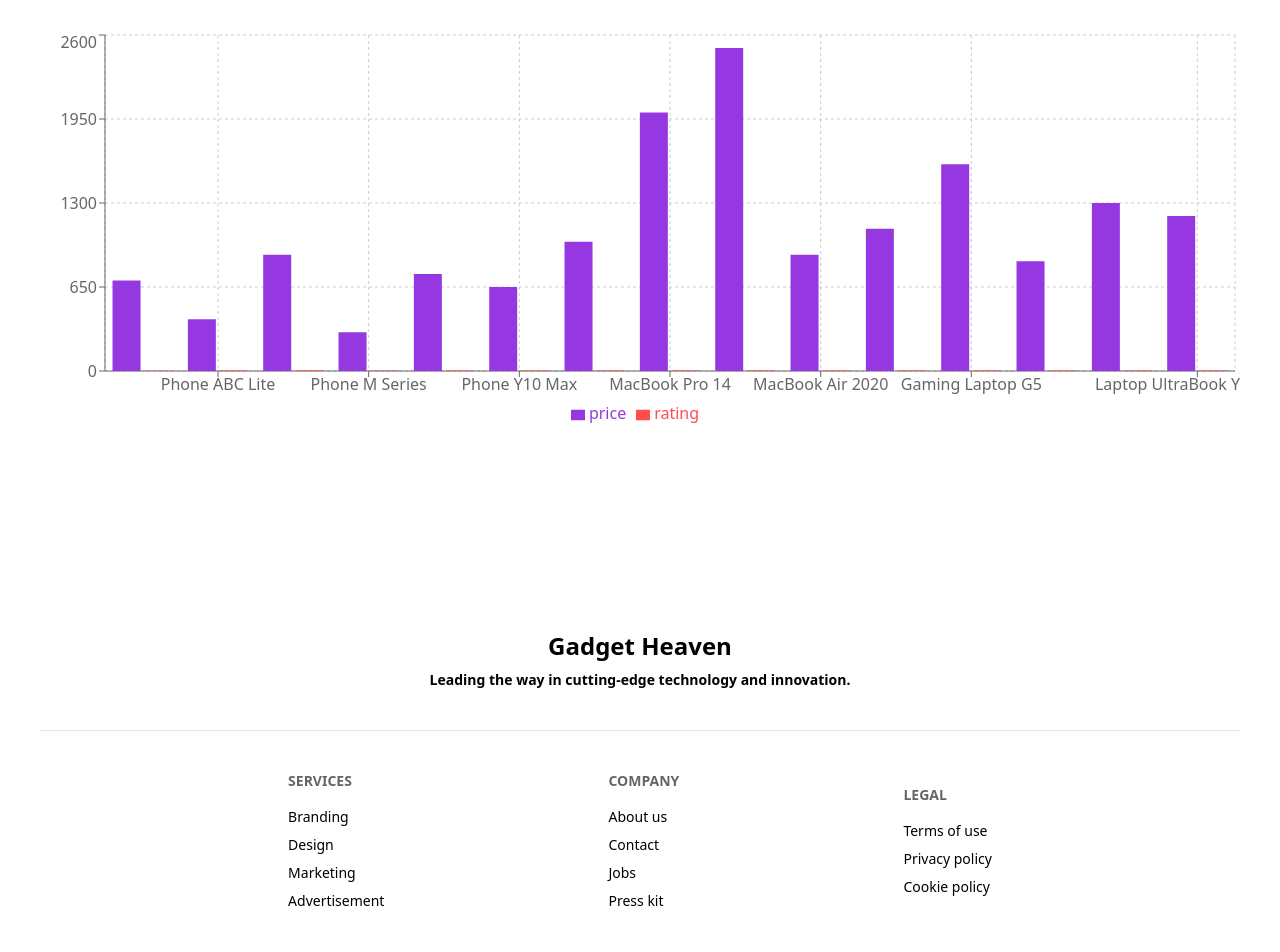
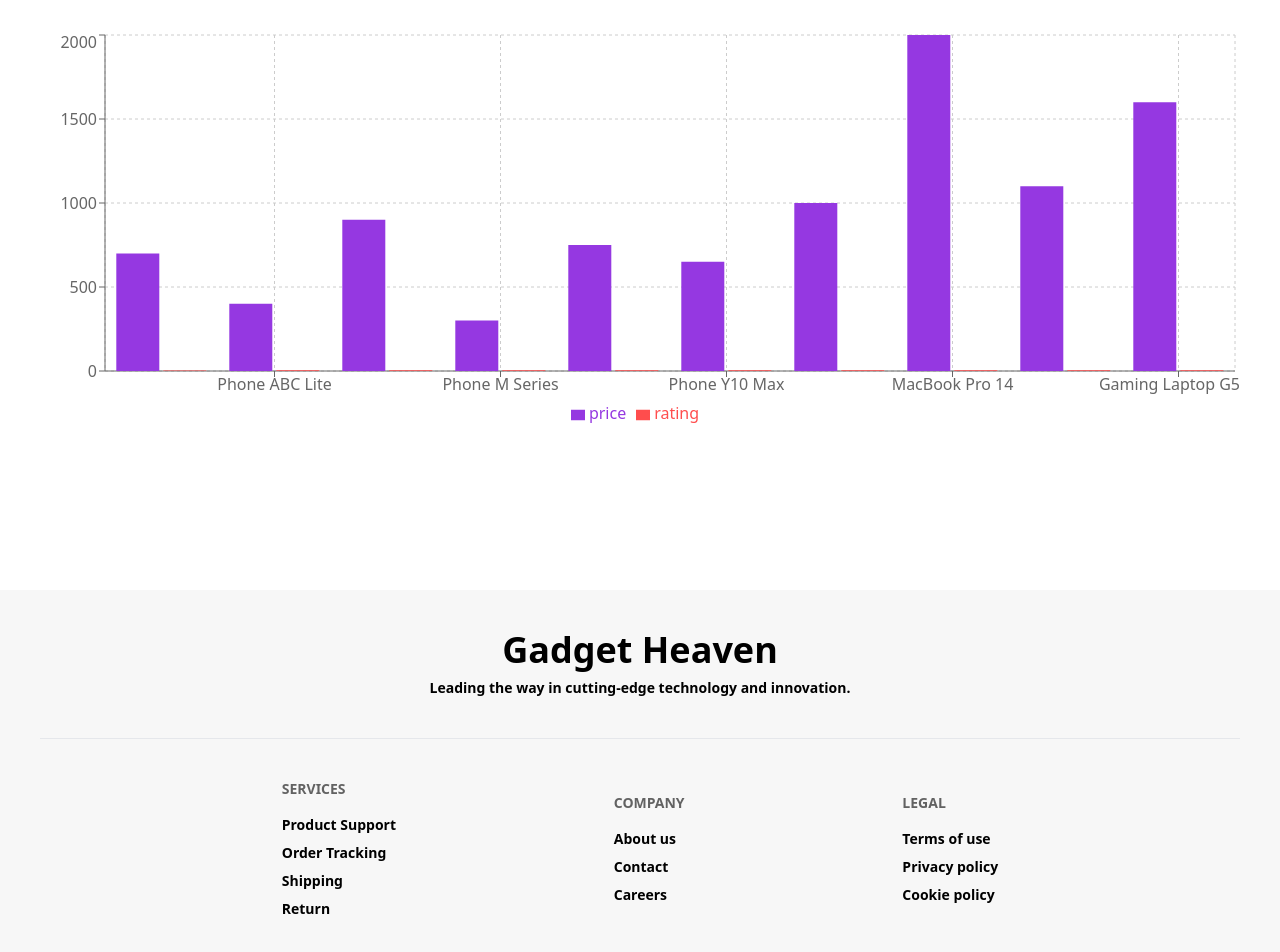
Before and after one commit to jahidul2004/gadget-haven, a React (Vite) app: page /statistics in a window 1280 px wide. Shown: the part 262-1214 px from the top of the page. Built offline with nearby package versions, Linux system fonts and the light colour scheme.

Commit message:
Some data updated.

```diff
--- a/public/gadget.json
+++ b/public/gadget.json
@@ -137,40 +137,6 @@
     },
     {
         "product_id": 9,
-        "title": "MacBook Pro 16",
-        "image": "https://i.ibb.co.com/rbC8bpW/apple-brand-macbook-photo-20.png",
-        "category": "Macbook",
-        "price": 2499.99,
-        "description": "Powerful MacBook Pro for professional users with high-end specifications.",
-        "specification": [
-            "16-inch Liquid Retina XDR display",
-            "1TB SSD storage",
-            "32GB RAM",
-            "M1 Max chip",
-            "Up to 21 hours of battery life"
-        ],
-        "availability": false,
-        "rating": 5.0
-    },
-    {
-        "product_id": 10,
-        "title": "MacBook Air 2020",
-        "image": "https://i.ibb.co.com/rbC8bpW/apple-brand-macbook-photo-20.png",
-        "category": "Macbook",
-        "price": 899.99,
-        "description": "Affordable MacBook Air model with good performance for basic tasks.",
-        "specification": [
-            "13.3-inch Retina display",
-            "128GB SSD storage",
-            "8GB RAM",
-            "Intel Core i3 processor",
-            "Up to 11 hours of battery life"
-        ],
-        "availability": true,
-        "rating": 4.3
-    },
-    {
-        "product_id": 11,
         "title": "Laptop UltraBook Z",
         "image": "https://i.ibb.co.com/rbC8bpW/apple-brand-macbook-photo-20.png",
         "category": "Laptop",
@@ -187,7 +153,7 @@
         "rating": 4.7
     },
     {
-        "product_id": 12,
+        "product_id": 10,
         "title": "Gaming Laptop G5",
         "image": "https://i.ibb.co.com/rbC8bpW/apple-brand-macbook-photo-20.png",
         "category": "Laptop",
@@ -202,56 +168,5 @@
         ],
         "availability": false,
         "rating": 4.8
-    },
-    {
-        "product_id": 13,
-        "title": "Business Laptop B Series",
-        "image": "https://i.ibb.co.com/rbC8bpW/apple-brand-macbook-photo-20.png",
-        "category": "Laptop",
-        "price": 849.99,
-        "description": "Reliable business laptop with solid performance and battery life.",
-        "specification": [
-            "14-inch Full HD display",
-            "256GB SSD storage",
-            "8GB RAM",
-            "Intel Core i5 processor",
-            "Up to 10 hours of battery life"
-        ],
-        "availability": true,
-        "rating": 4.2
-    },
-    {
-        "product_id": 14,
-        "title": "Convertible Laptop X2",
-        "image": "https://i.ibb.co.com/rbC8bpW/apple-brand-macbook-photo-20.png",
-        "category": "Laptop",
-        "price": 1299.99,
-        "description": "Versatile 2-in-1 laptop that functions as both a laptop and tablet.",
-        "specification": [
-            "13.5-inch touchscreen display",
-            "512GB SSD storage",
-            "16GB RAM",
-            "Intel Core i7 processor",
-            "Stylus support"
-        ],
-        "availability": true,
-        "rating": 4.5
-    },
-    {
-        "product_id": 15,
-        "title": "Laptop UltraBook Y",
-        "image": "https://i.ibb.co.com/rbC8bpW/apple-brand-macbook-photo-20.png",
-        "category": "Laptop",
-        "price": 1199.99,
-        "description": "High-quality ultrabook with fast performance and long battery life.",
-        "specification": [
-            "13.3-inch Full HD display",
-            "256GB SSD storage",
-            "8GB RAM",
-            "Intel Core i5 processor",
-            "Up to 15 hours of battery life"
-        ],
-        "availability": false,
-        "rating": 4.6
     }
 ]
--- a/src/components/Footer/Footer.jsx
+++ b/src/components/Footer/Footer.jsx
@@ -1,10 +1,10 @@
 const Footer = () => {
     return (
-        <div className="mt-40">
+        <div className="mt-40 bg-[#f7f7f7]">
             {/* Footer area start from here */}
             <footer className="footer footer-center text-black p-10">
                 <aside>
-                    <h1 className="text-2xl font-bold">Gadget Heaven</h1>
+                    <h1 className="text-4xl font-bold">Gadget Heaven</h1>
                     <p className="font-semibold">
                         Leading the way in cutting-edge technology and
                         innovation.
@@ -12,21 +12,20 @@
                 </aside>
                 <nav className="w-full border-t">
                     <div className="footer flex justify-evenly items-center text-black p-10">
-                        <nav>
+                        <nav className="font-semibold">
                             <h6 className="footer-title">Services</h6>
-                            <a className="link link-hover">Branding</a>
-                            <a className="link link-hover">Design</a>
-                            <a className="link link-hover">Marketing</a>
-                            <a className="link link-hover">Advertisement</a>
+                            <a className="link link-hover">Product Support</a>
+                            <a className="link link-hover">Order Tracking</a>
+                            <a className="link link-hover">Shipping</a>
+                            <a className="link link-hover">Return</a>
                         </nav>
-                        <nav>
+                        <nav className="font-semibold">
                             <h6 className="footer-title">Company</h6>
                             <a className="link link-hover">About us</a>
                             <a className="link link-hover">Contact</a>
-                            <a className="link link-hover">Jobs</a>
-                            <a className="link link-hover">Press kit</a>
+                            <a className="link link-hover">Careers</a>
                         </nav>
-                        <nav>
+                        <nav className="font-semibold">
                             <h6 className="footer-title">Legal</h6>
                             <a className="link link-hover">Terms of use</a>
                             <a className="link link-hover">Privacy policy</a>
--- a/src/components/Home/Home.jsx
+++ b/src/components/Home/Home.jsx
@@ -51,14 +51,14 @@
                             All Products
                         </span>
                         <span
-                            onClick={() => handleCategory("Macbook")}
+                            onClick={() => handleCategory("Phone")}
                             className={` cursor-pointer text-[#0000009c] font-semibold p-4 rounded-3xl border border-[#9538e1] ${
-                                activeCategory === "Macbook"
+                                activeCategory === "Phone"
                                     ? "bg-[#9538e1] text-white"
                                     : ""
                             }`}
                         >
-                            Macbook
+                            Phone
                         </span>
                         <span
                             onClick={() => handleCategory("Laptop")}
@@ -71,14 +71,14 @@
                             Laptop
                         </span>
                         <span
-                            onClick={() => handleCategory("Phone")}
+                            onClick={() => handleCategory("Macbook")}
                             className={` cursor-pointer text-[#0000009c] font-semibold p-4 rounded-3xl border border-[#9538e1] ${
-                                activeCategory === "Phone"
+                                activeCategory === "Macbook"
                                     ? "bg-[#9538e1] text-white"
                                     : ""
                             }`}
                         >
-                            Phone
+                            Macbook
                         </span>
                     </div>
                 </div>
```
